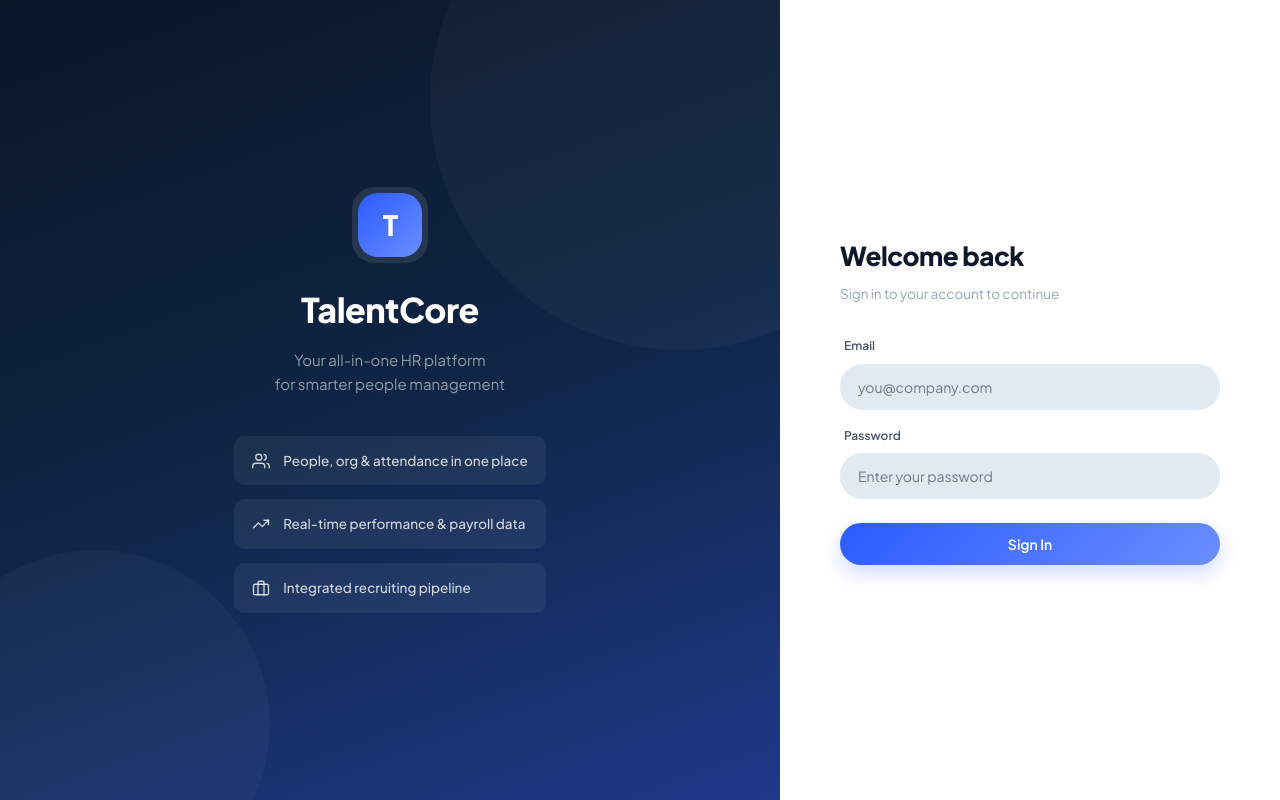
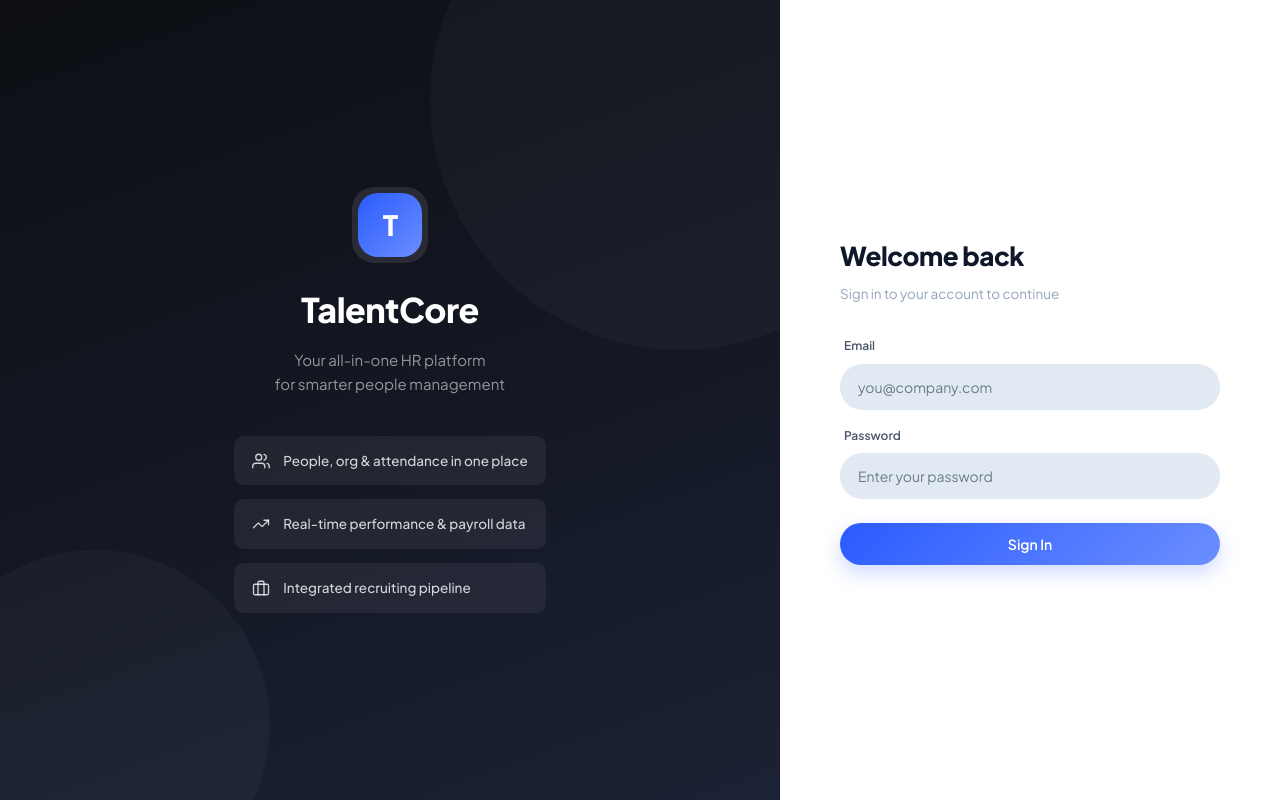
Before and after one commit to Humgut1/hr-system, a Flask app: page /login in a window 1280 px wide. Run offline with Flask 3, Linux system fonts and the light colour scheme.

Commit message:
style: login left panel — dark charcoal gradient, less blue

```diff
--- a/static/css/style.css
+++ b/static/css/style.css
@@ -397,7 +397,7 @@ tbody tr:hover { background: #fafbfd; }
 .login-page { min-height: 100vh; display: flex; }
 .login-left {
   flex: 1;
-  background: linear-gradient(160deg, #0a1628 0%, #0f2544 50%, #1e3a8a 100%);
+  background: linear-gradient(160deg, #0d0f14 0%, #141824 55%, #1c2235 100%);
   display: flex; align-items: center; justify-content: center;
   padding: 60px; position: relative; overflow: hidden;
 }
```
